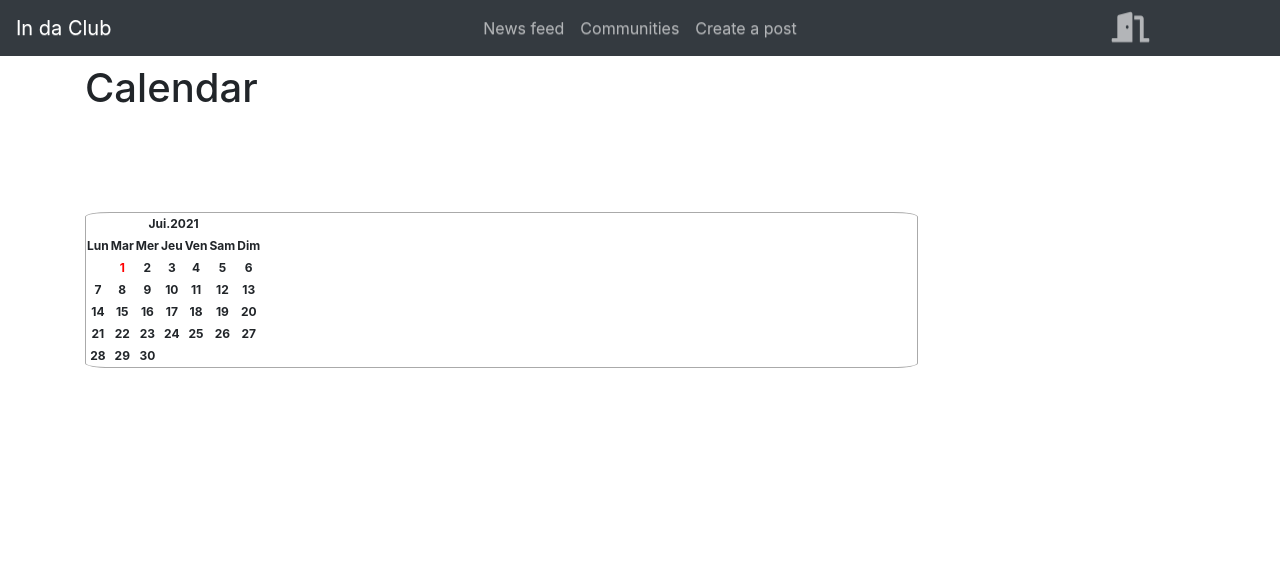
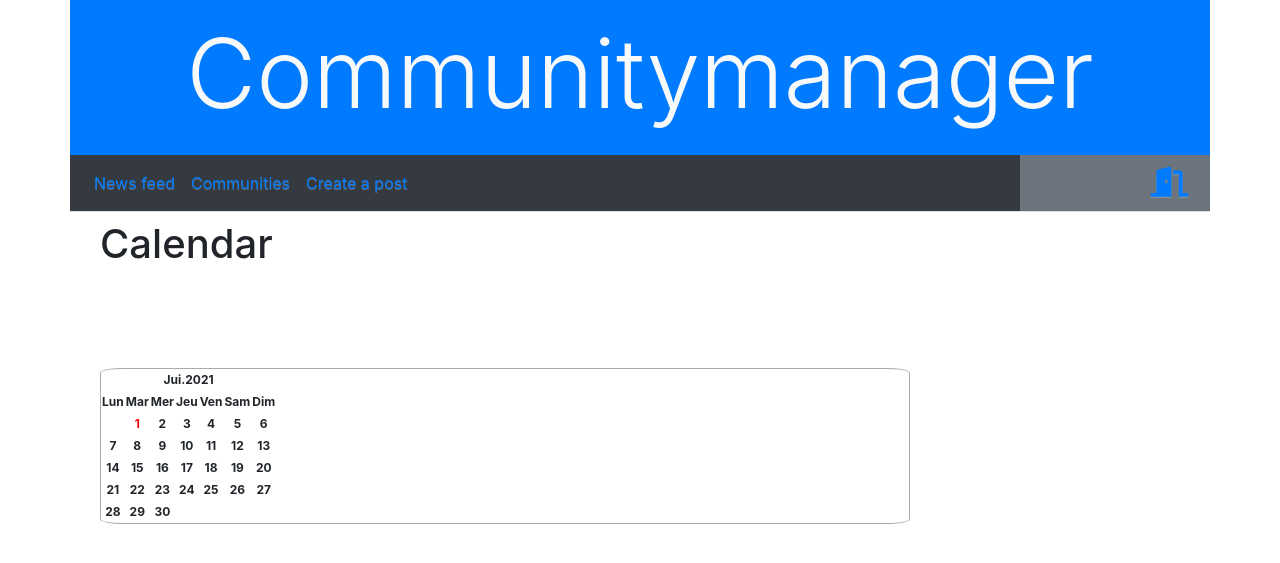
Before and after one commit to gabrielhayoun/communitymanager, a Django app: page /calendar in a window 1280 px wide. Shown: the top 563 px of the page. Run offline with Django 3.2, Linux system fonts and the light colour scheme; the visitor is signed in with stand-in values (Sample User, id 1); parts of the project's set-up code (start-up, migrations or seed data) failed here and were passed over; some libraries are stand-ins or nearby versions.

Commit message:
modifiing base.html display

```diff
--- a/projet/templates/base.html
+++ b/projet/templates/base.html
@@ -1,5 +1,5 @@
 <!DOCTYPE html>
-{% load static %}s
+{% load static %}
 <html lang="en">
 <head>
 <meta charset="UTF-8">
@@ -22,11 +22,7 @@
     <script src="https://maxcdn.bootstrapcdn.com/bootstrap/4.0.0/js/bootstrap.bundle.min.js"></script>
 
     <link rel="stylesheet" href="{% static 'css/style.css' %}"/>
-<<<<<<< HEAD
 
-
-
-=======
     <link rel="stylesheet" href="https://maxcdn.bootstrapcdn.com/bootstrap/3.3.7/css/bootstrap-theme.min.css"
           integrity="sha384-rHyoN1iRsVXV4nD0JutlnGaslCJuC7uwjduW9SVrLvRYooPp2bWYgmgJQIXwl/Sp" crossorigin="anonymous">
     <link rel="stylesheet" href="https://stackpath.bootstrapcdn.com/bootstrap/4.4.1/css/bootstrap.min.css"
@@ -36,20 +32,39 @@
             integrity="sha384-Tc5IQib027qvyjSMfHjOMaLkfuWVxZxUPnCJA7l2mCWNIpG9mGCD8wGNIcPD7Txa"
             crossorigin="anonymous"></script>
     <link rel="stylesheet" href="https://cdn.jsdelivr.net/npm/bootstrap-icons@1.5.0/font/bootstrap-icons.css">
->>>>>>> F1-subscription_settings
-    <title>{% block title %} {% endblock %}</title>
+    <title>{% block title %}{% endblock %}</title>
+    <meta name="viewport" content="width=device-width, initial-scale=1">
+
 
 </head>
 <body>
+<!-- Header with the name of the website, linked to home page -->
+<div class="container">
+    <div class="row">
+        <div class="col-md-12 bg-primary">
+            <header class="d-flex justify-content-center py-3">
+                <div class="row">
+                    <div class="col-4 text-center">
+                        <a class="blog-header-logo text-light" href={% url 'news_feed' %}><h1 class="display-1">
+                            Communitymanager</h1></a>
+                    </div>
+                </div>
 
-<div class="container mt-3">
-    <nav class="navbar navbar-expand-md bg-dark navbar-dark fixed-top navbar-custom">
-        <a class="navbar-brand">In da Club</a>
-        <button class="navbar-toggler" type="button" data-toggle="collapse" data-target="#collapsibleNavbar">
+            </header>
+        </div>
+    </div>
+</div>
+
+<!-- Navbar to easily navigate through the website -->
+<div class="container">
+    <div class="row">
+
+        <div class="col-md-10 navbar navbar-expand bg-dark border-bottom rounded-0">
+            <button class="navbar-toggler" type="button" data-toggle="collapse" data-target="#navbarNavAltMarkup" aria-controls="navbarNavAltMarkup" aria-expanded="false" aria-label="Toggle navigation">
                 <span class="navbar-toggler-icon"></span>
             </button>
-        <div class="collapse navbar-collapse" id="collapsibleNavbar">
-            <ul class="navbar-nav navbar-center">
+            <div class="collapse navbar-collapse" id="navbarNav">
+                <ul class="navbar-nav">
                     {% block nav %}
                         <li class="nav-item">
                             <a class="nav-link" href="{% url 'news_feed' %}">News feed</a>
@@ -62,20 +77,48 @@
                         </li>
                         </ul>
                     {% endblock %}
+                </ul>
             </div>
+        </div>
+        <div class="col-md-2 navbar navbar-expand navbar-danger border-bottom rounded-0 bg-secondary">
+            {% block logout %}
                 <ul class="navbar-nav navbar-right">
                     <li class="nav-item">
                         <a class="nav-link" href="{% url 'logout' %}"><i class="fas fa-door-open"
                                                                          style="font-size: 30px"></i></a>
                     </li>
                 </ul>
-    </nav>
+            {% endblock %}
         </div>
-<br>
+    </div>
+</div>
+
+<div class="container">
+
+    <!-- The title of the current page -->
+    <div class="row">
+        <div class="col">
+            <h1 class="display-2">{% block top %}{% endblock %}</h1>
+        </div>
+    </div>
+
+    <!-- The content of the current page-->
+    <div class="row">
+        <div class="col">
+            {% block content %}{% endblock %}
+        </div>
+    </div>
 
 
-<section id="content">
-    {% block content %} {% endblock %}
-</section>
+    <script src="https://code.jquery.com/jquery-3.4.1.slim.min.js"
+            integrity="sha384-J6qa4849blE2+poT4WnyKhv5vZF5SrPo0iEjwBvKU7imGFAV0wwj1yYfoRSJoZ+n"
+            crossorigin="anonymous"></script>
+    <script src="https://cdn.jsdelivr.net/npm/popper.js@1.16.0/dist/umd/popper.min.js"
+            integrity="sha384-Q6E9RHvbIyZFJoft+2mJbHaEWldlvI9IOYy5n3zV9zzTtmI3UksdQRVvoxMfooAo"
+            crossorigin="anonymous"></script>
+    <script src="https://stackpath.bootstrapcdn.com/bootstrap/4.4.1/js/bootstrap.min.js"
+            integrity="sha384-wfSDF2E50Y2D1uUdj0O3uMBJnjuUD4Ih7YwaYd1iqfktj0Uod8GCExl3Og8ifwB6"
+            crossorigin="anonymous"></script>
+</div>
 </body>
 </html>
```
Lines whose indentation alone changed are shown as unchanged.
